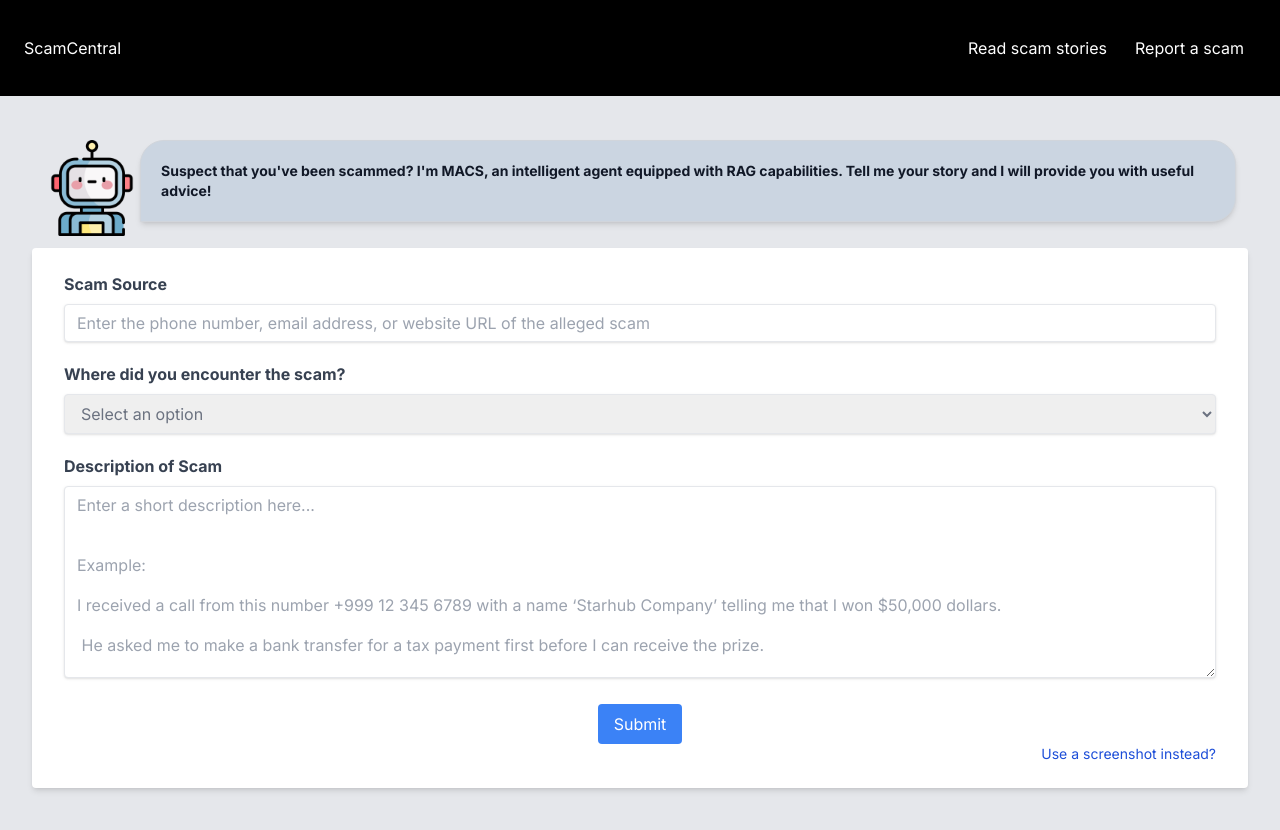
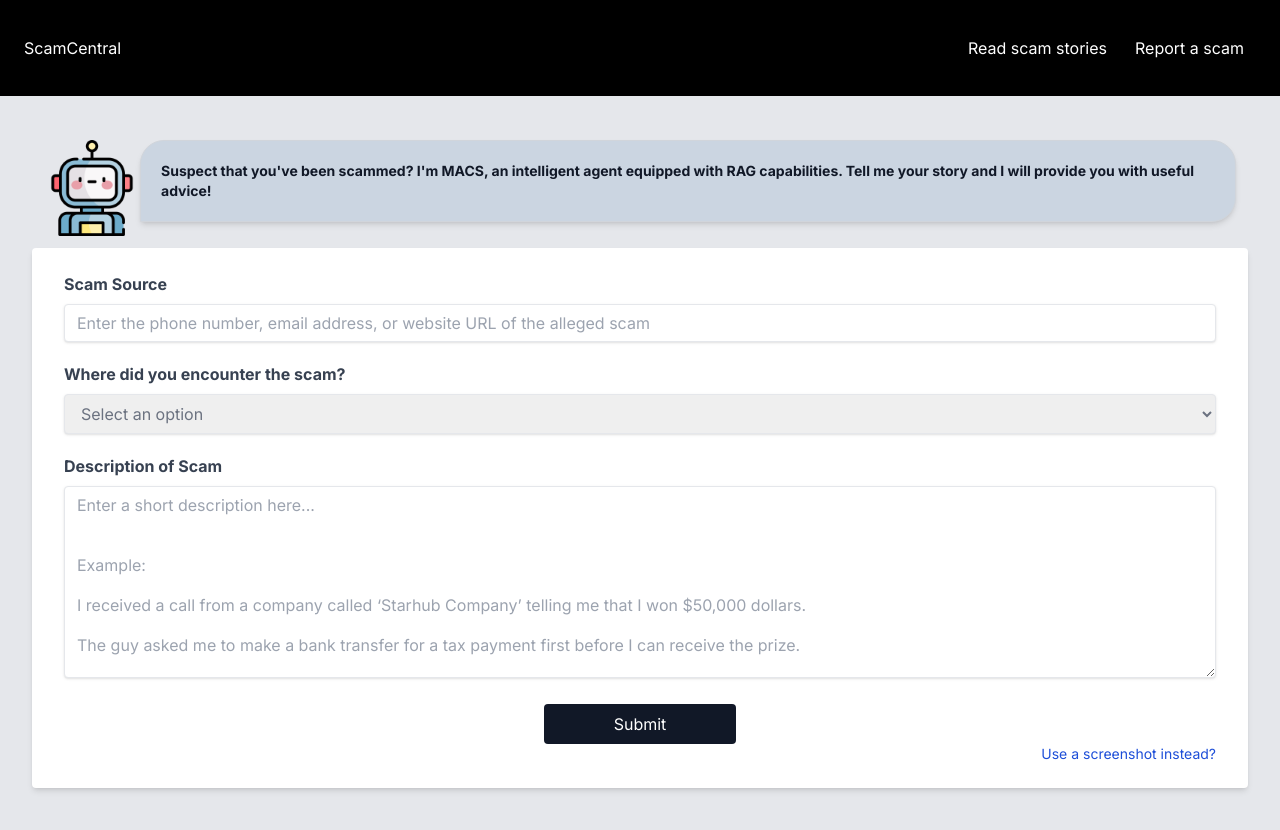
Before and after one commit to nseah21/say-no-to-scams, a Next.js app in the folder frontend/: page / in a window 1280 px wide. Shown: the top 830 px of the page. Built offline with nearby package versions, Linux system fonts and the light colour scheme.

Commit message:
Fix landing page submit button

```diff
--- a/frontend/src/components/FormSection.jsx
+++ b/frontend/src/components/FormSection.jsx
@@ -1,6 +1,7 @@
 import React, { useRef, useState } from "react";
 import Image from "next/image";
 import Mascot from "./Mascot";
+import ResponseSection from "./ResponseSection";
 
 const mascotText = `Suspect that you've been scammed? I'm MACS, an intelligent agent equipped with RAG capabilities. Tell me your story and I will provide you with useful advice!`;
 
@@ -12,12 +13,14 @@ const FormSection = ({ toggleUseFileUpload }) => {
 
   const handleSubmit = (event) => {
     event.preventDefault();
-    console.log(sourceRef.current.value);
-    console.log(methodRef.current.value);
-    console.log(descriptionRef.current.value);
+    setShowResponse(true);
   };
 
   return (
+    <>
+      {showResponse ? (
+        <ResponseSection />
+      ) : (
         <div>
           <Mascot text={mascotText} />
           <form
@@ -70,13 +73,15 @@ const FormSection = ({ toggleUseFileUpload }) => {
               </label>
               <textarea
                 className="shadow appearance-none border rounded w-full min-h-48 py-2 px-3 text-gray-700 leading-tight focus:outline-none focus:shadow-outline"
-            placeholder={"Enter a short description here...\n\n\nExample:\n\nI received a call from this number +999 12 345 6789 with a name ‘Starhub Company’ telling me that I won $50,000 dollars.\n\n He asked me to make a bank transfer for a tax payment first before I can receive the prize."}
+                placeholder={
+                  "Enter a short description here...\n\n\nExample:\n\nI received a call from a company called ‘Starhub Company’ telling me that I won $50,000 dollars.\n\nThe guy asked me to make a bank transfer for a tax payment first before I can receive the prize."
+                }
                 ref={descriptionRef}
               />
             </div>
             <div className="flex justify-center">
               <button
-            className="bg-blue-500 hover:bg-blue-700 text-white py-2 px-4 rounded focus:outline-none focus:shadow-outline"
+                className="bg-gray-900 w-48 hover:bg-gray-700 text-white py-2 px-4 rounded focus:outline-none focus:shadow-outline"
                 type="submit"
               >
                 Submit
@@ -92,6 +97,8 @@ const FormSection = ({ toggleUseFileUpload }) => {
             </div>
           </form>
         </div>
+      )}
+    </>
   );
 };
 
```
Lines whose indentation alone changed are shown as unchanged.
